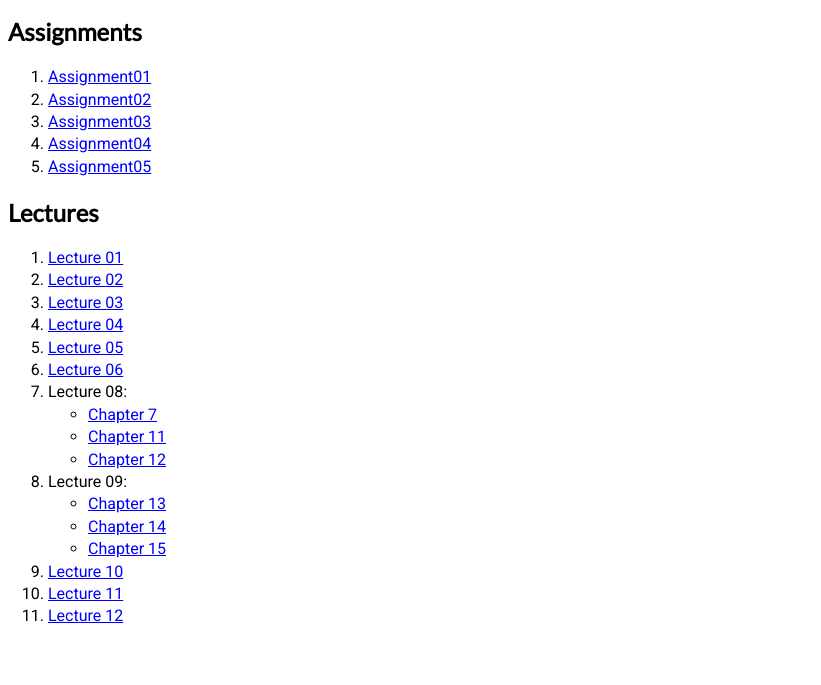
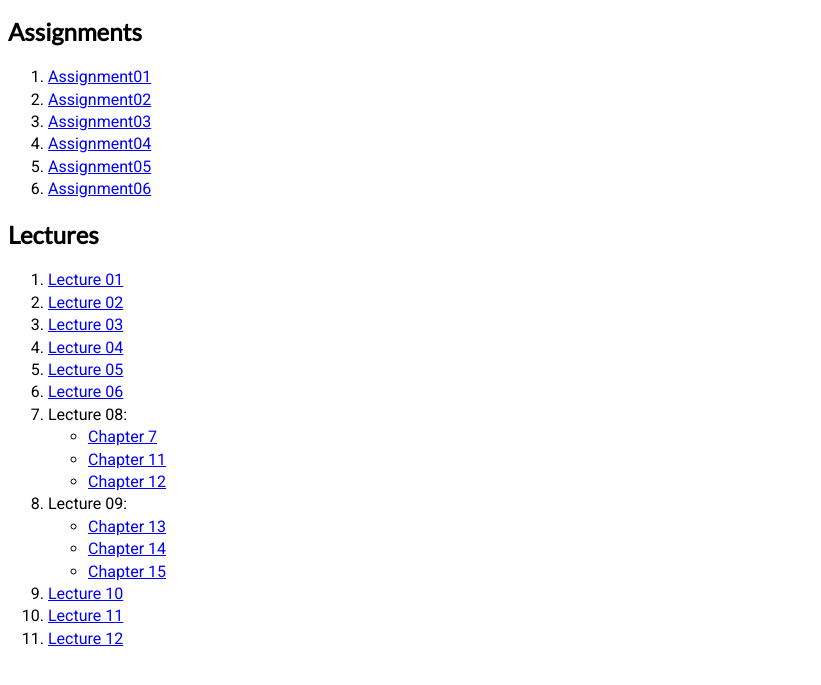
Before and after one commit to jboyer87/CIS2, a plain HTML site: page index.html in a window 1280 px wide. Shown: the part 107-792 px from the top of the page, without its empty margins (0-821 px from the left). Drawn offline with Linux system fonts and the light colour scheme.

Commit message:
Added assignment 6 link to landing page

```diff
--- a/index.html
+++ b/index.html
@@ -41,7 +41,7 @@
 		<li><a target="_blank" href="Assignments/Assignment03/index.html">Assignment03</a></li>
 		<li><a target="_blank" href="Assignments/Assignment04/index.html">Assignment04</a></li>
 		<li><a target="_blank" href="Assignments/Assignment05/index.html">Assignment05</a></li>
-		<!-- <li><a target="_blank" href="Assignments/Assignment06/">Assignment06</a></li> -->
+		<li><a target="_blank" href="Assignments/Assignment06/index.html">Assignment06</a></li>
 		<!-- <li><a target="_blank" href="Assignments/Assignment07/">Assignment07</a></li> -->
 		<!-- <li><a target="_blank" href="Assignments/Assignment08/">Assignment08</a></li> -->
 		<!-- <li><a target="_blank" href="Assignments/Assignment09/">Assignment09</a></li> -->
```
